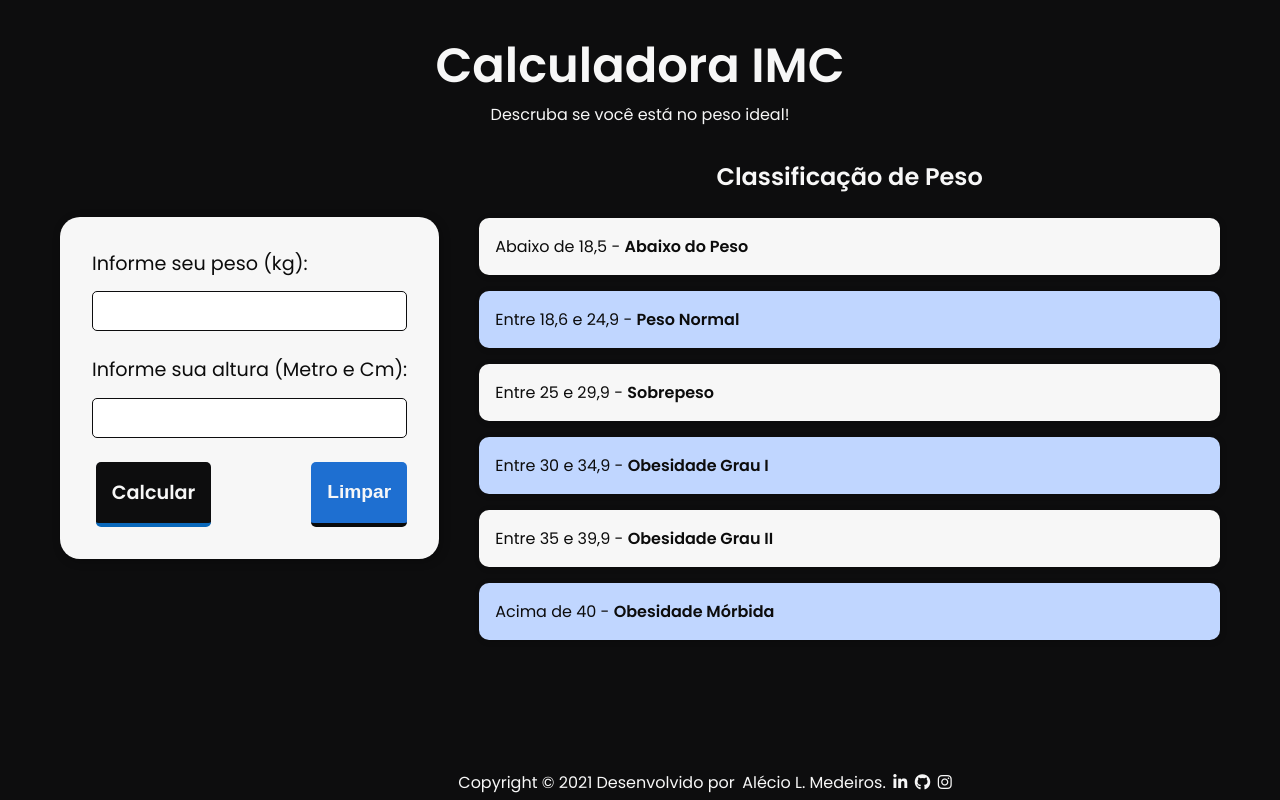
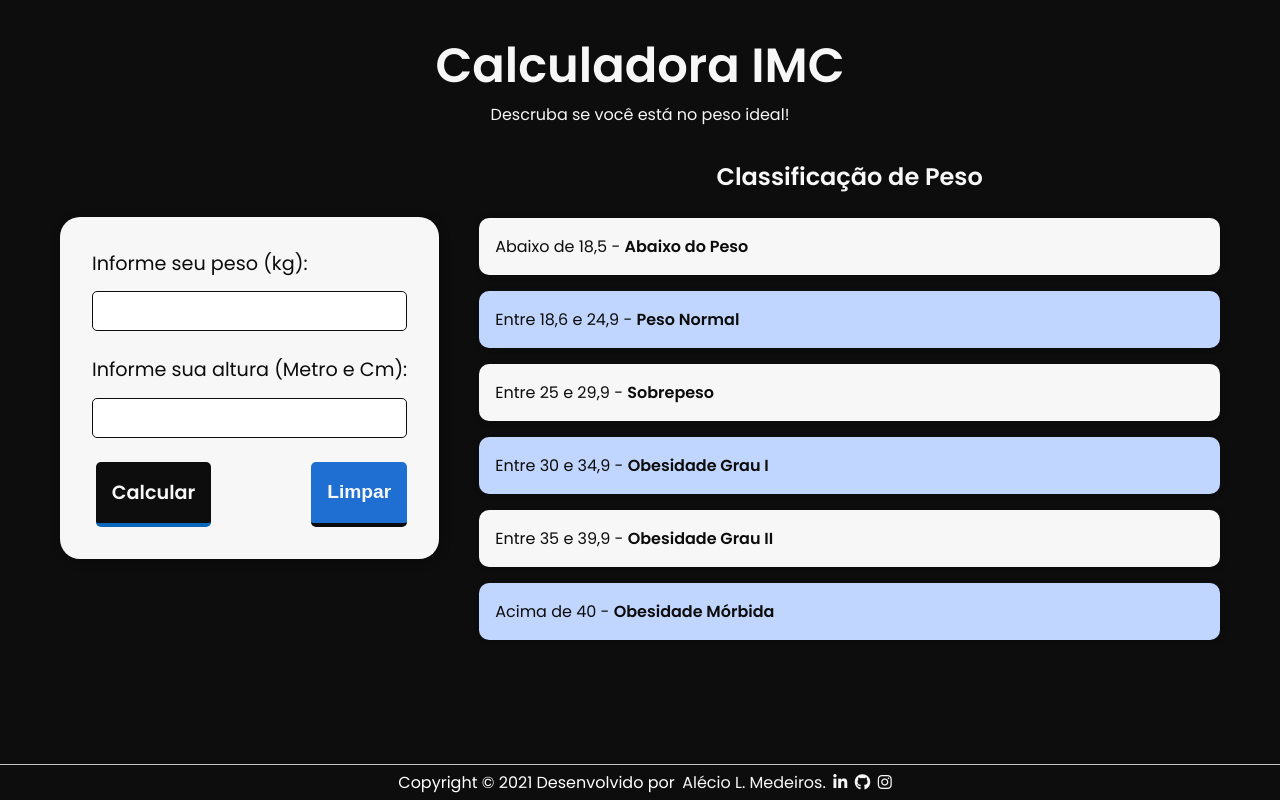
Before and after one commit to M4deN/Calculo-IMC, a plain HTML site: page index.html in a window 1280 px wide. Drawn offline with Linux system fonts and the light colour scheme.

Commit message:
Update style.css

```diff
--- a/css/style.css
+++ b/css/style.css
@@ -241,11 +241,14 @@ h1 {
   }
 }
 
-footer{
+footer {
+  clear: both;
+  border-top: 1px solid #c7c6c6;
   position: fixed;
-  color: var(--white);
+  color: white;
   bottom: 0;
-  width: 100%;
+  left: 0;
+  width: 100% !important;
   padding: 5px;
   text-align: center;
 }
@@ -253,5 +256,6 @@ footer p, a{
   margin-top: auto;
   margin-left: 0.2em;
   color: var(--white);
-
+  align-items: center;
+  text-decoration: none;
 }
```
